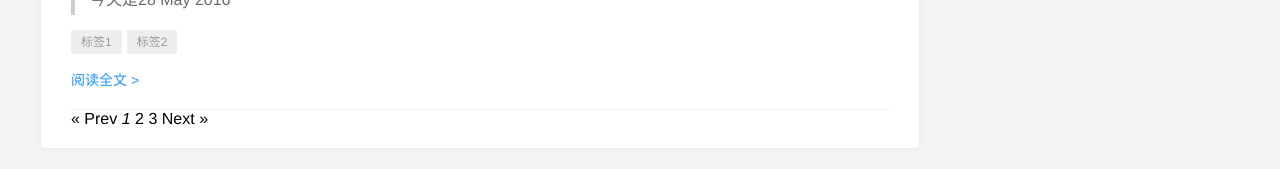
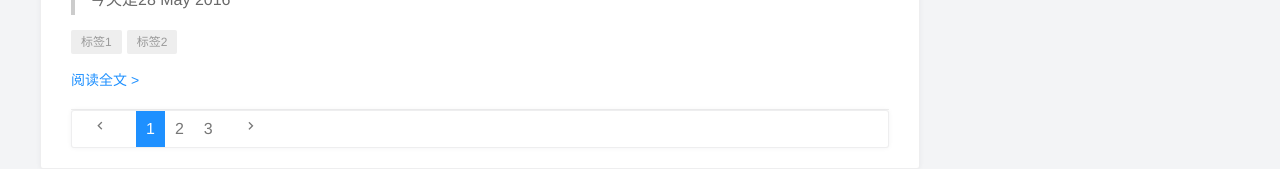
Before and after one commit to XboxYan/blog, a Jekyll site: the page built from index.html, in a window 1280 px wide and 1400 px high, scrolled down 272 px. Shown: the part 1231-1400 px from the top of the window. Built offline with Jekyll 4.4.1, drawn with Linux system fonts in a browser that asks for light colours; the list of posts is cut into pages by our own code.

Commit message:
.pagination

```diff
--- a/index.html
+++ b/index.html
@@ -20,16 +20,16 @@ title: 我的Blog
 </ul>
 
 {% if paginator.total_pages > 1 %}
-<div class="pagination">
+<div class="pagination flexbox">
   {% if paginator.previous_page %}
-    <a href="{{ paginator.previous_page_path | prepend: site.baseurl | replace: '//', '/' }}">&laquo; Prev</a>
+    <a class="page_arrow" href="{{ paginator.previous_page_path | prepend: site.baseurl | replace: '//', '/' }}"><i class="material-icons">&#xE314;</i></a>
   {% else %}
-    <span>&laquo; Prev</span>
+    <a class="page_arrow no_page" title="已经到达第一页"><i class="material-icons">&#xE314;</i></a>
   {% endif %}
 
   {% for page in (1..paginator.total_pages) %}
     {% if page == paginator.page %}
-      <em>{{ page }}</em>
+      <a class="current">{{ page }}</a>
     {% elsif page == 1 %}
       <a href="{{ '/index.html' | prepend: site.baseurl | replace: '//', '/' }}">{{ page }}</a>
     {% else %}
@@ -38,9 +38,9 @@ title: 我的Blog
   {% endfor %}
 
   {% if paginator.next_page %}
-    <a href="{{ paginator.next_page_path | prepend: site.baseurl | replace: '//', '/' }}">Next &raquo;</a>
+    <a class="page_arrow" href="{{ paginator.next_page_path | prepend: site.baseurl | replace: '//', '/' }}"><i class="material-icons">&#xE315;</i></a>
   {% else %}
-    <span>Next &raquo;</span>
+    <a class="page_arrow no_page" title="已经到达最后一页"><i class="material-icons">&#xE315;</i></a>
   {% endif %}
 </div>
 {% endif %}
--- a/stylesheets/index.css
+++ b/stylesheets/index.css
@@ -8,3 +8,8 @@ body{ padding-top: 300px; background: #f3f4f6; }
 .page_tags a{ display: inline-block; font-size: 12px;  margin-right: 5px; height: 24px; line-height: 24px; padding: 0 10px; border-radius: 2px; color: #999; background: #eee; transition: .3s;}
 .page_tags a:hover{ text-decoration: none; color:#fff;background: dodgerblue;}
 .page_enter{ font-size: 14px; color: #1e90ff; }
+/*分页*/
+.pagination{ text-align: center; background: #fff; border-radius: 3px;border: 1px solid rgba(39,48,57,.08);box-shadow: 0 0 5px rgba(39,48,57,.05);}
+.pagination a{ padding: 0 10px; height: 36px; font-size: 16px; color: #777; text-align: center; line-height: 36px;}
+.pagination a.current{ background: dodgerblue; color: #fff;}
+.pagination .page_arrow{ padding: 0 20px;}
```
